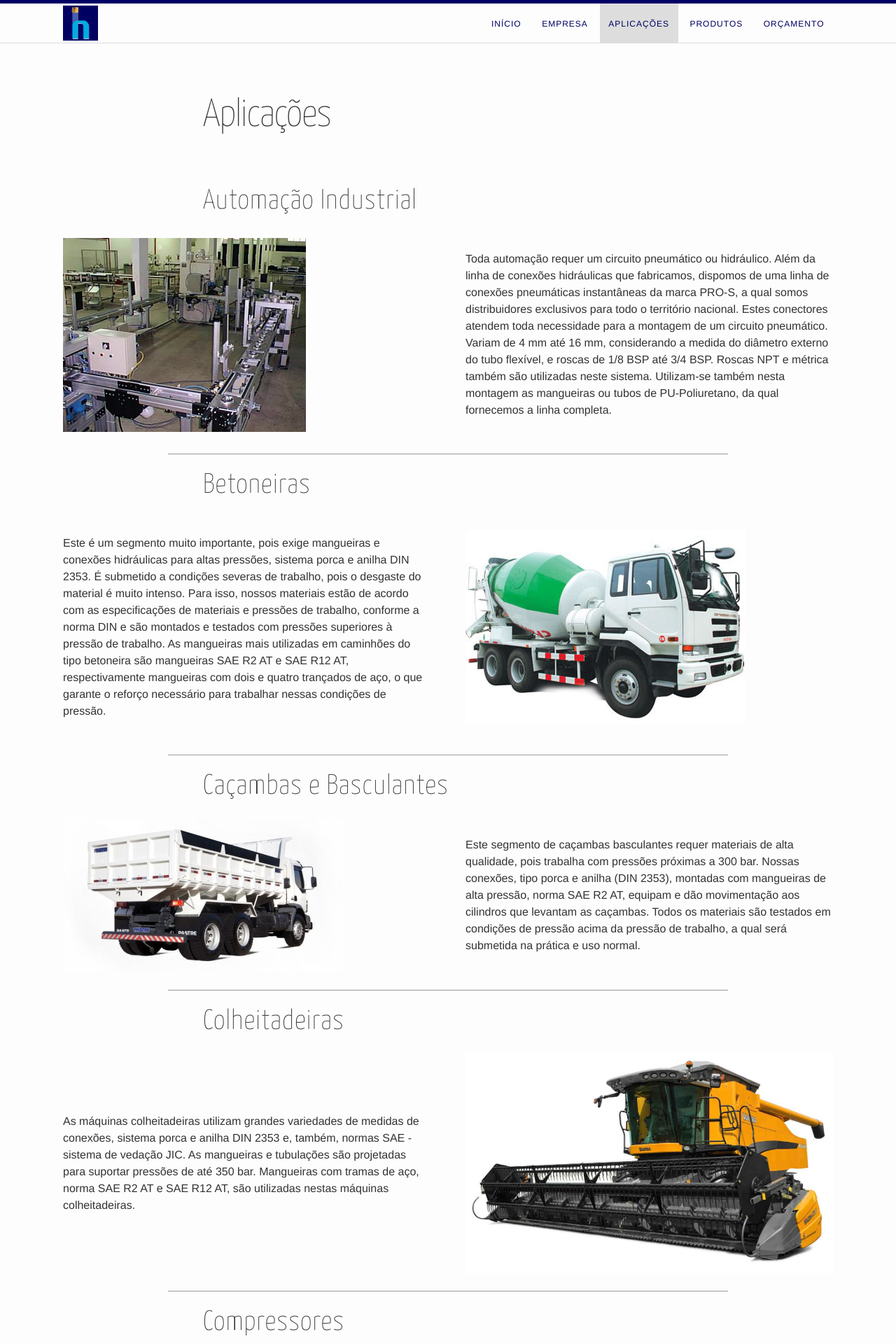
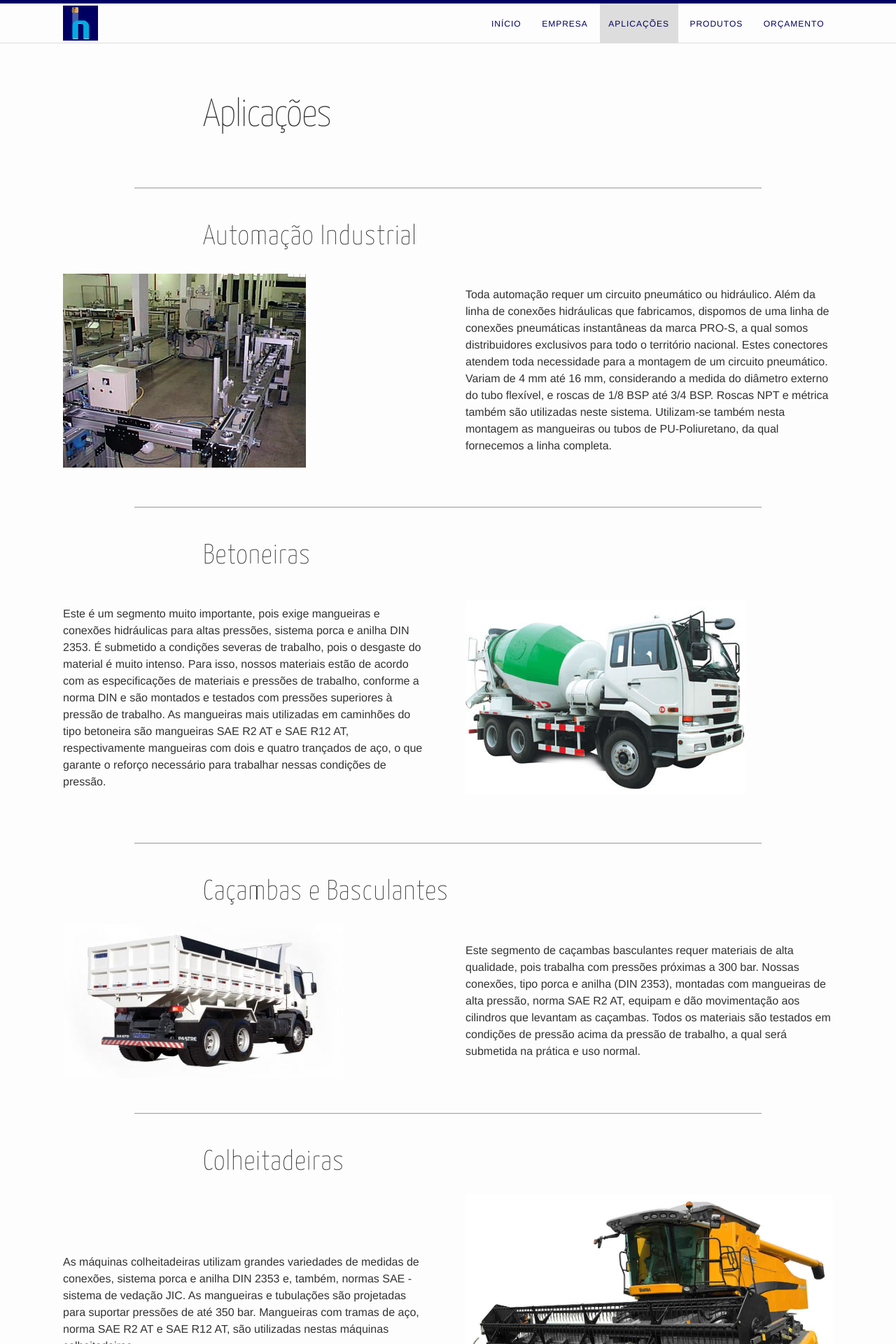
Before and after one commit to Hidraport/hidraport.github.io, a Jekyll site: the page built from 2-aplicacoes.md, in a window 1280 px wide. Shown: the top 1920 px of the page at 70% size. Built offline with Jekyll 4.4.1, drawn with Linux system fonts in a browser that asks for light colours.

Commit message:
Atualizei o mapa e o <hr> em Aplicações

```diff
--- a/2-aplicacoes.md
+++ b/2-aplicacoes.md
@@ -8,6 +8,8 @@ excerpt: >
 ---
 
 {% for app in site.aplicacoes %}
+
+---
 
 ## {{ app.title }}
 
@@ -24,8 +26,4 @@ excerpt: >
     </div>
 </div>
 
-{% if forloop.last == false %}
-<hr class="inner">
-{% endif %}
-
 {% endfor %}
```
Also changed, not shown: 1-empresa.md (+1 -1 lines).
